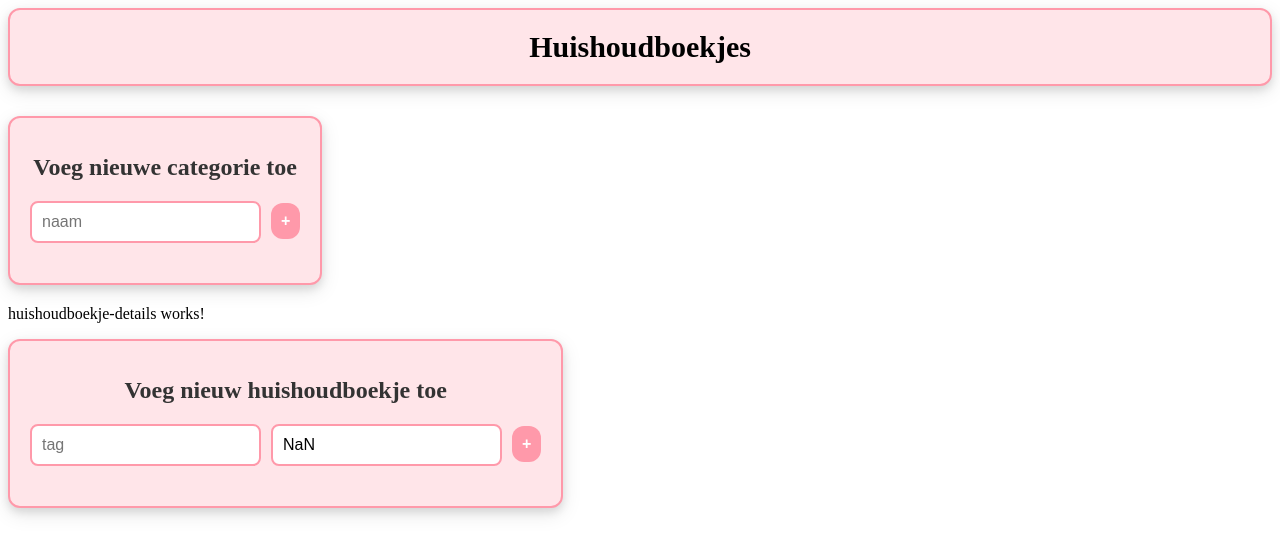
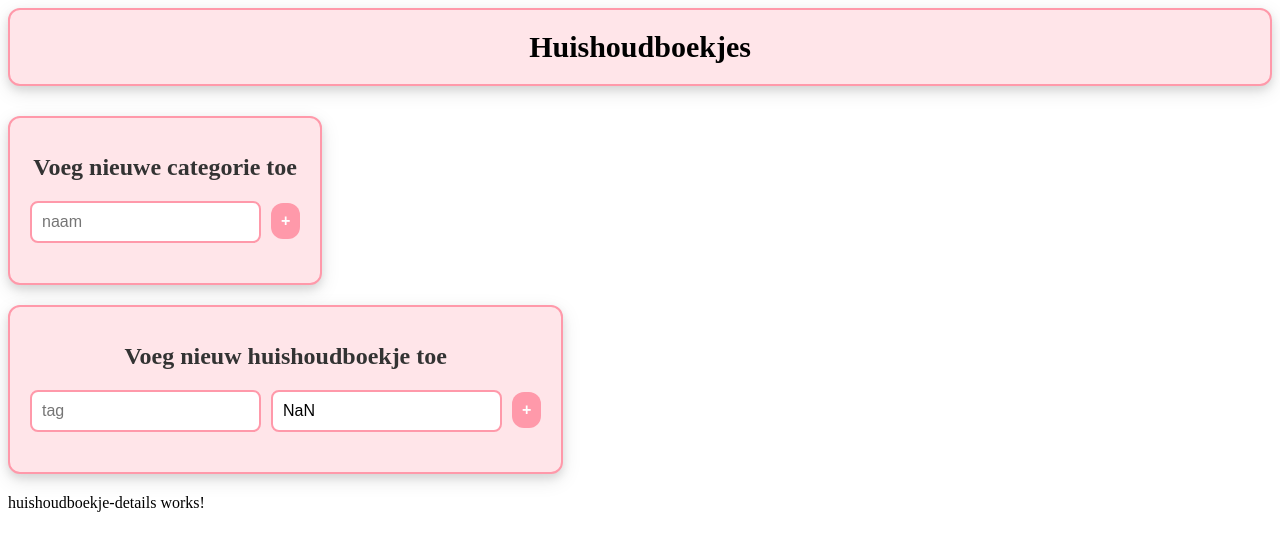
Before and after one commit to Maykevb/ADWEB-CharlotteKlokgieters-MaykevanBeek, an Angular app in the folder ADWEB2324-CharlotteKlokgieters-MaykevanBeek/: page /huishoudboekje/1 in a window 1280 px wide. Shown: the top 556 px of the page. Built offline with nearby package versions, Linux system fonts and the light colour scheme.

Commit message:
add-saldo

```diff
--- a/ADWEB2324-CharlotteKlokgieters-MaykevanBeek/src/app/huidshoudboekje-lijst/huidshoudboekje-lijst.component.css
+++ b/ADWEB2324-CharlotteKlokgieters-MaykevanBeek/src/app/huidshoudboekje-lijst/huidshoudboekje-lijst.component.css
@@ -5,6 +5,19 @@ input {
   border-radius: 8px;
   box-sizing: border-box;
   font-size: 16px;
+}
+
+.new-flex app-saldo-creeer {
+  width: 100px;
+}
+
+.new-flex {
+  display: flex;
+  flex-direction: row;
+  align-items: center;
+  justify-content: space-between;
+  gap: 1rem;
+  padding: 1rem;
 }
 
 .input-search {
--- a/ADWEB2324-CharlotteKlokgieters-MaykevanBeek/src/app/huishoudboekje-details/huishoudboekje-details.component.html
+++ b/ADWEB2324-CharlotteKlokgieters-MaykevanBeek/src/app/huishoudboekje-details/huishoudboekje-details.component.html
@@ -1,5 +1,5 @@
-<app-categorie-creeer></app-categorie-creeer>
-
+<div class="new-flex">
+  <app-categorie-creeer></app-categorie-creeer>
+  <app-saldo-creeer [huishoudboekje]="huidigHuishoudboekjeID"></app-saldo-creeer>
+</div>
 <p>huishoudboekje-details works!</p>
-
-<app-saldo-creeer [huishoudboekje]="huidigHuishoudboekjeID"></app-saldo-creeer>
--- a/ADWEB2324-CharlotteKlokgieters-MaykevanBeek/src/app/models/saldo.model.ts
+++ b/ADWEB2324-CharlotteKlokgieters-MaykevanBeek/src/app/models/saldo.model.ts
@@ -3,13 +3,13 @@ import {Categorie} from "./categorie.model";
 export class Saldo {
   id: string;
   tag: string;
-  categorie: Categorie;
+  categorie: Categorie | null;
   bedrag: number;
 
-  constructor(id: string, tag: string, categorie: Categorie, bedrag: string) {
+  constructor(id: string, tag: string, bedrag: string) {
     this.id = id;
     this.tag = tag;
-    this.categorie = categorie;
     this.bedrag = parseFloat(bedrag);
+    this.categorie = null;
   }
 }
--- a/ADWEB2324-CharlotteKlokgieters-MaykevanBeek/src/app/saldo-creeer/saldo-creeer.component.ts
+++ b/ADWEB2324-CharlotteKlokgieters-MaykevanBeek/src/app/saldo-creeer/saldo-creeer.component.ts
@@ -9,7 +9,7 @@ import { Huishoudboekje } from "../models/huishoudboekje.model";
   styleUrls: ['./saldo-creeer.component.css']
 })
 export class SaldoCreeerComponent {
-  saldo: Saldo = new Saldo("", "", "", "");
+  saldo: Saldo = new Saldo("", "",  "");
 
   @Input() huishoudboekje: string | null | undefined;
 
@@ -18,7 +18,7 @@ export class SaldoCreeerComponent {
   onAdd() {
     if (this.saldo.bedrag != 0) {
       this.service.addSaldo(this.saldo);
-      this.saldo = new Saldo("", "", "", "");
+      this.saldo = new Saldo("", "", "");
     }
   }
 }
```
